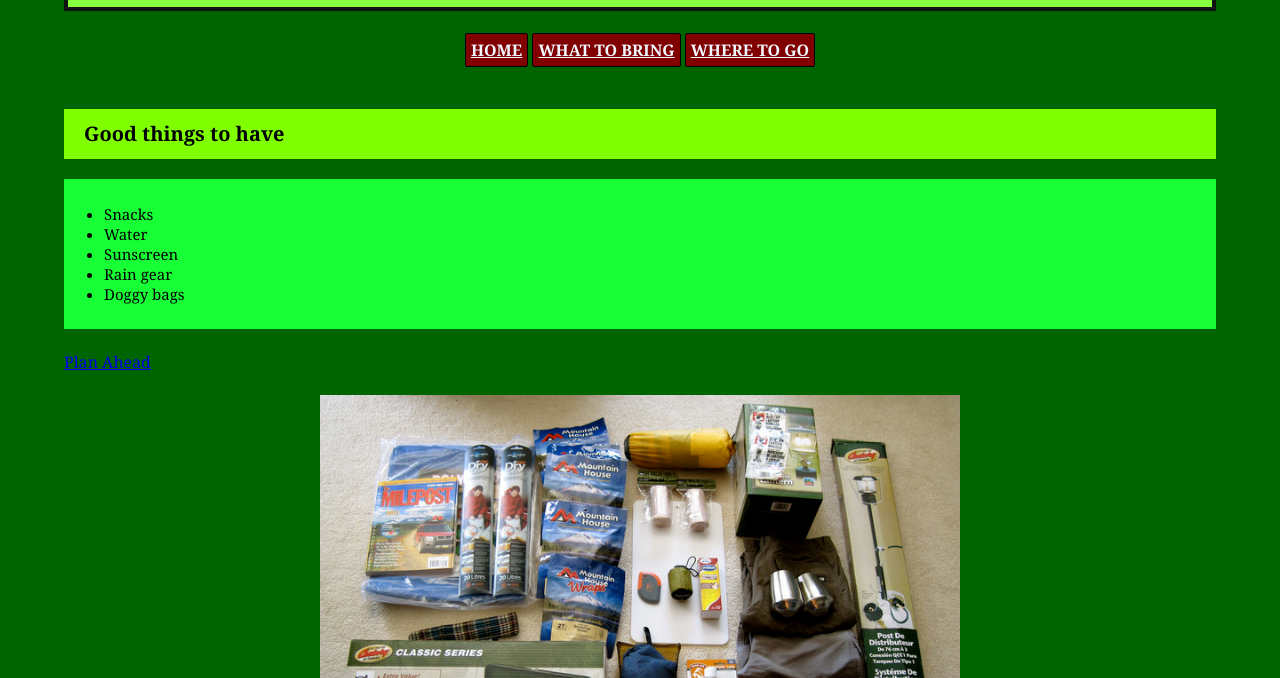
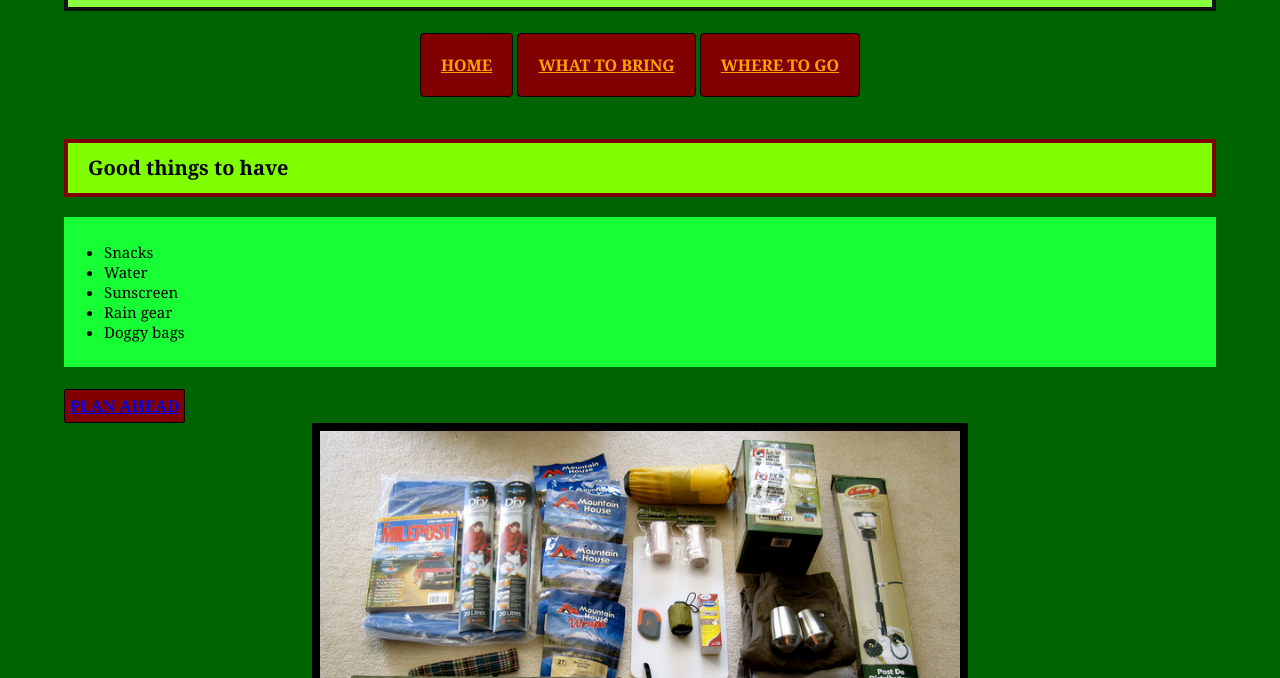
Before and after one commit to mrsshell/mrsshell.github.io, a plain HTML site: page gear.html in a window 1280 px wide. Shown: the part 122-800 px from the top of the page. Drawn offline with Linux system fonts and the light colour scheme.

Commit message:
updated the index.css

```diff
--- a/index.css
+++ b/index.css
@@ -41,6 +41,50 @@ h2 {
 
 .button {
   background-color: maroon;
+  border: 1px solid #000;
+  border-radius: 4px;
+  padding: 20px;
+  text-align: center;
+  display: inline-block;
+  margin: 0 auto;
+  text-transform: uppercase;
+  font-weight: 900;
+  color: orange;
+}
+
+body {
+  background-color: darkgreen;
+  margin: auto;
+}
+
+h3 {
+  top: 10px;
+  right: 10px;
+  left: 10px;
+  bottom: 10px;
+  background-color: chartreuse;
+  line-height: 30px;
+  padding: 10px;
+  font-size: 20px;
+  padding-left: 20px;
+  border: 4px solid maroon;
+}
+
+.back {
+  width: 50vw;
+  display: block;
+  margin: auto;
+  border: 8px solid black;
+}
+.sec {
+  font-size: 15px;
+  background-color: #17FF35;
+  padding-top: 10px;
+  padding-bottom: 10px;
+}
+
+.sidebutton {
+  background-color: maroon;
   border: 0.9px solid #000;
   border-radius: 2px;
   padding: 5px;
@@ -49,31 +93,10 @@ h2 {
   margin: 0 auto;
   text-transform: uppercase;
   font-weight: 900;
-  color: AliceBlue;
-
 }
 
-body {
-  background-color: darkgreen;
-  margin: auto;
+.im {
+  height: 200px;
+  border: 4px solid #000;
+  text-align: left;
 }
-
-h3 {
-  background-color: chartreuse;
-  line-height: 30px;
-  padding: 10px;
-  font-size: 20px;
-  padding-left: 20px;
-}
-
-.back {
-  width: 50vw;
-  display: block;
-  margin: auto;
-}
-.sec {
-  font-size: 15px;
-  background-color: #17FF35;
-  padding-top: 10px;
-  padding-bottom: 10px;
-}
```
